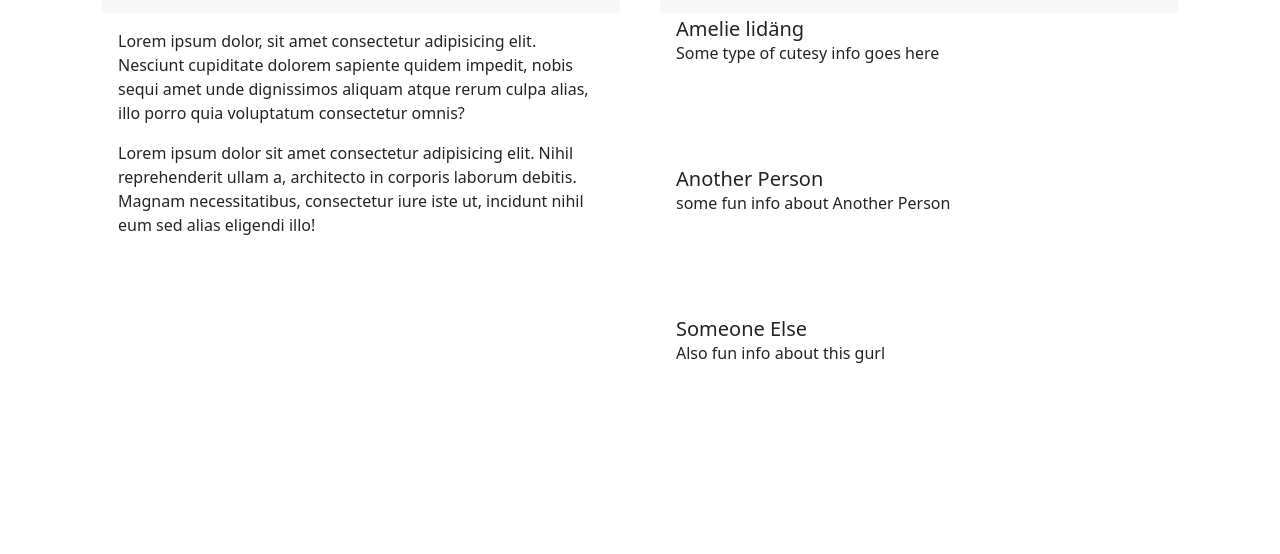
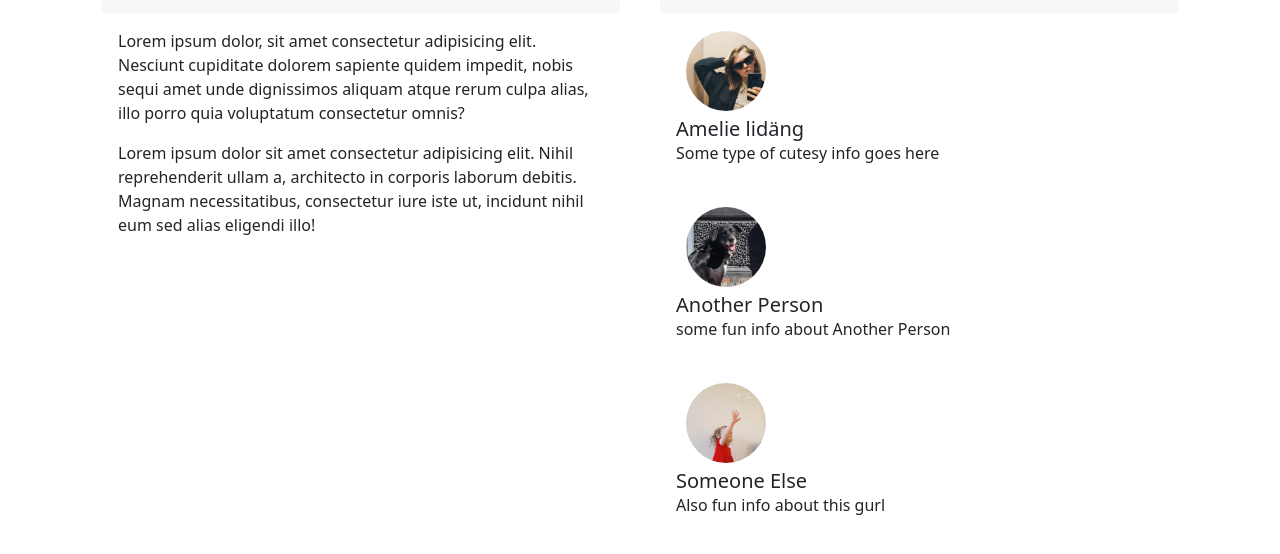
Before and after one commit to amelielidaeng/bootstrappin, a plain HTML site: page pages/about.html in a window 1280 px wide. Shown: the part 148-702 px from the top of the page. Drawn offline with nearby package versions, Linux system fonts and the light colour scheme.

Commit message:
added, sized and shaped images for our team

```diff
--- a/pages/about.html
+++ b/pages/about.html
@@ -53,18 +53,21 @@
                 </div>
                 <ul class="list-group list-group-flush">
                     <li class="list-group-item border-0">
+                        <img src="../images/ourteam-01.jpg" width="100px" class="team-images" alt="elevator selfie of woman with sunglasses">
                         <h5 class="card-subtitle">
                             Amelie lidäng
                         </h5>
                         <p>Some type of cutesy info goes here</p>
                     </li>
                     <li class="list-group-item border-0">
+                        <img src="../images/ourteam-02.jpg" width="100px" class="team-images" alt="smiling dog in front of black wall">
                         <h5 class="card-subtitle">
                             Another Person
                         </h5>
                         <p>some fun info about Another Person</p>
                     </li>
                     <li class="list-group-item border-0">
+                        <img src="../images/ourteam-03.jpg" width="100px" class="team-images" alt="child in dress reaching for a soap bubble">
                         <h5 class="card-subtitle">
                             Someone Else
                         </h5>
--- a/styles/_about-info.scss
+++ b/styles/_about-info.scss
@@ -18,3 +18,9 @@
     max-width: 700px;
     width: 100%;
 }
+
+.team-images {
+    border-radius: 50%;
+    align-self: flex-start;
+    padding: 10px;
+}
```
Also changed, not shown: styles/index.css.
